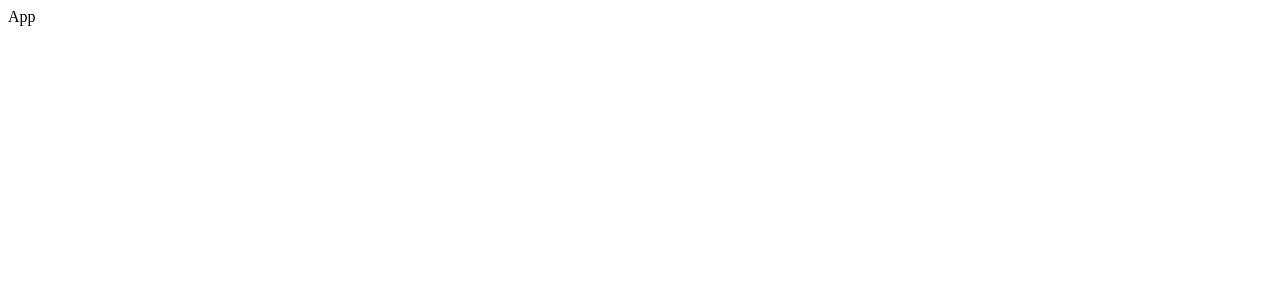
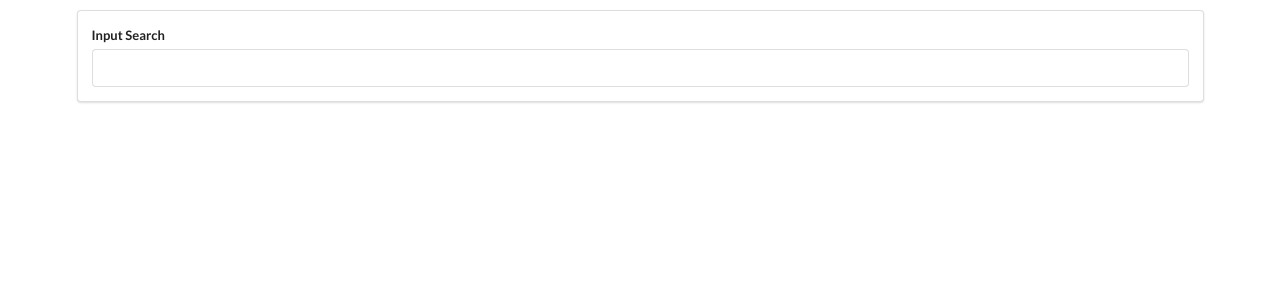
Before and after one commit to szczepanja/pics, a React (Create React App) app: page / in a window 1280 px wide. Shown: the top 300 px of the page. Built offline with nearby package versions, Linux system fonts and the light colour scheme.

Commit message:
add form on submit default behavior

```diff
--- a/public/index.html
+++ b/public/index.html
@@ -1,15 +1,14 @@
 <!DOCTYPE html>
 <html lang="en">
+
 <head>
   <meta charset="utf-8" />
   <link rel="icon" href="%PUBLIC_URL%/favicon.ico" />
   <meta name="viewport" content="width=device-width, initial-scale=1" />
   <meta name="theme-color" content="#000000" />
-    <meta
-      name="description"
-      content="Web site created using create-react-app"
-    />
+  <meta name="description" content="Web site created using create-react-app" />
   <link rel="apple-touch-icon" href="%PUBLIC_URL%/logo192.png" />
+  <link rel="stylesheet" href="https://cdnjs.cloudflare.com/ajax/libs/semantic-ui/2.4.1/semantic.min.css" />
   <!--
       manifest.json provides metadata used when your web app is installed on a
       user's mobile device or desktop. See https://developers.google.com/web/fundamentals/web-app-manifest/
@@ -26,6 +25,7 @@
     -->
   <title>React App</title>
 </head>
+
 <body>
   <noscript>You need to enable JavaScript to run this app.</noscript>
   <div id="root"></div>
@@ -40,4 +40,5 @@
       To create a production bundle, use `npm run build` or `yarn build`.
     -->
 </body>
+
 </html>
--- a/src/components/App.js
+++ b/src/components/App.js
@@ -1,7 +1,12 @@
-import React from 'react';
+import React from 'react'
+import Searchbar from './Searchbar'
 
 const App = () => {
-  return <div>App</div>;
-};
+  return (
+    <div className="ui container" style={{ marginTop: '10px' }}>
+      <Searchbar />
+    </div>
+  )
+}
 
-export default App;
+export default App
--- /dev/null
+++ b/src/components/Searchbar.js
@@ -0,0 +1,32 @@
+import React from 'react'
+
+class Searchbar extends React.Component {
+  state = {
+    term: '',
+  }
+
+  onFormSubmit = (event) => {
+    event.preventDefault()
+
+    console.log(this.state.term)
+  }
+
+  render() {
+    return (
+      <div className="ui segment">
+        <form className="ui form" onSubmit={this.onFormSubmit}>
+          <div className="field">
+            <label>Input Search</label>
+            <input
+              value={this.state.term}
+              type="text"
+              onChange={(e) => this.setState({ term: e.target.value })}
+            ></input>
+          </div>
+        </form>
+      </div>
+    )
+  }
+}
+
+export default Searchbar
```
Lines whose indentation alone changed are shown as unchanged.
